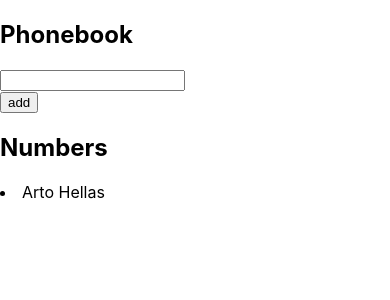
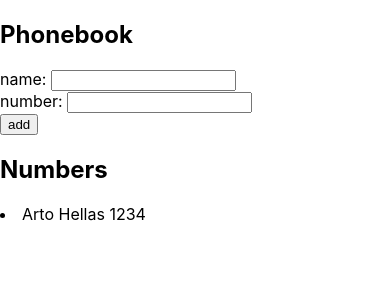
Before and after one commit to Arsenikki/Full-Stack-Open, a React (Create React App) app in the folder Part 2/puhelinluettelo/: page / in a window 390 px wide. Shown: the top 300 px of the page. Built offline with nearby package versions, Linux system fonts and the light colour scheme.

Commit message:
Phone number can now also be added

```diff
--- a/Part 2/puhelinluettelo/src/App.js
+++ b/Part 2/puhelinluettelo/src/App.js
@@ -2,28 +2,33 @@
 
 const App = () => {
   const [ persons, setPersons] = useState([
-    { content: 'Arto Hellas', id: 1 }
+    { name: 'Arto Hellas', number: '1234' , id: 1 }
   ])
   const [ newName, setNewName ] = useState(
     ''
   )
+  const [ newNumber, setNewNumber ] = useState(
+    ''
+  )
 
-  const addName = (event) => {
+  const addPerson = (event) => {
     event.preventDefault()
     let nameIsUnique = CheckForDuplicates(newName)
     if (nameIsUnique) {
       const nameObject = {
-        content: newName,
+        name: newName,
+        number: newNumber,
         id: persons.length + 1,
       }
       setPersons(persons.concat(nameObject))
     }
     setNewName('')
+    setNewNumber('')
   }
 
   const CheckForDuplicates = (newName) => {
     for(var i = 0; i < persons.length; i++) {
-      if (persons[i].content === newName) {
+      if (persons[i].name === newName) {
         window.alert(`${newName} is already added to phonebook`);
         return false;
       }
@@ -36,10 +41,15 @@
     setNewName(event.target.value)
   }
 
+  const handleNumberChange = (event) => {
+    console.log(event.target.value)
+    setNewNumber(event.target.value)
+  }
+
   const rows = () => persons.map(person =>
     // console.log("pepet:",persons) ||c
     <Person
-      key={person.content}
+      key={person.name}
       person={person}
     />
   )
@@ -47,11 +57,9 @@
   return (
     <div>
       <h2>Phonebook</h2>
-      <form onSubmit = {addName}>
-        <input
-          value = {newName}
-          onChange = {handleNameChange}
-        />
+      <form onSubmit = {addPerson}>
+        <div> name: <input value = {newName} onChange = {handleNameChange} /> </div>
+        <div>number: <input value = {newNumber} onChange = {handleNumberChange} /> </div>
         <div>
           <button type = "submit">add</button>
         </div>
@@ -64,7 +72,7 @@
 
 const Person = ({ person }) => {
   return (
-    <li key = {person.name}>{person.content}</li>
+    <li key = {person.name}> {person.name} {person.number}</li>
   )
 }
 export default App
```
